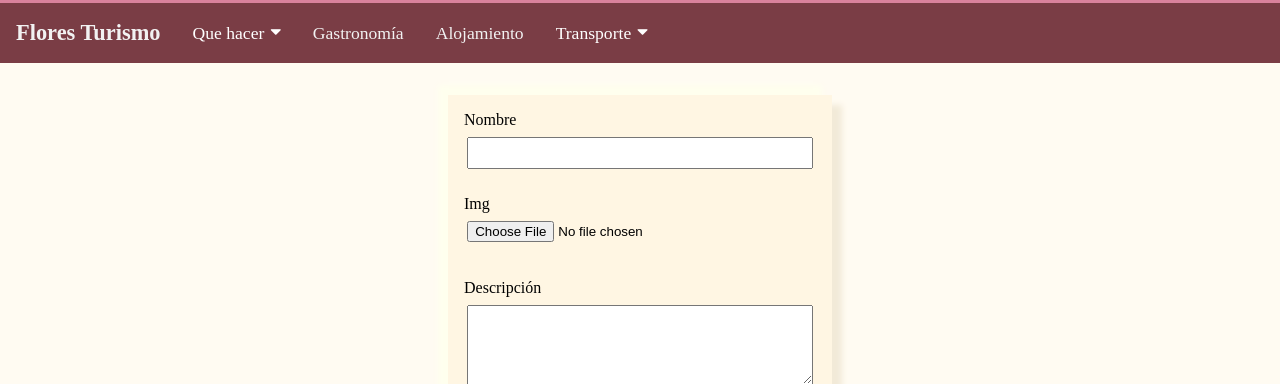
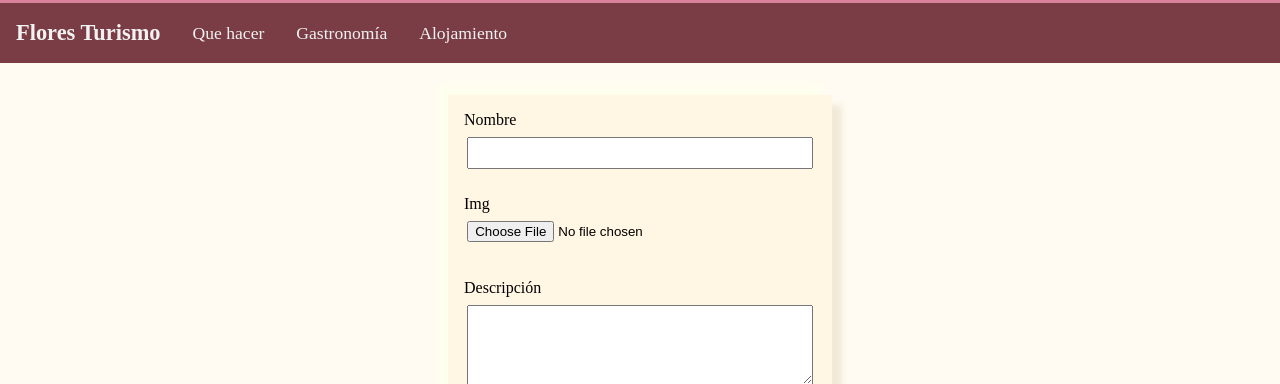
Before and after one commit to Lautron/Flores-Turismo, a Flask app: page /admin/products in a window 1280 px wide. Shown: the top 384 px of the page. Run offline with Flask 2, Linux system fonts and the light colour scheme; style sheets or scripts are compiled from the project's sources; some libraries are stand-ins or nearby versions.

Commit message:
Removed unused links from navbar

```diff
--- a/flores_digital/templates/layout.html
+++ b/flores_digital/templates/layout.html
@@ -25,27 +25,10 @@
     {% block navbar %}
     <nav class="navbar" id="mynavbar">
       <a href="/" class="brand">Flores Turismo</a>
-      <div class="dropdown">
-        <button class="dropbtn">Que hacer
-          <i class="fa fa-caret-down"></i>
-        </button>
-        <div class="dropdown-content">
-          <a href="/productos/atraccion">Atractivos</a>
-          <a href="/productos/actividad">Actividades</a>
-        </div>
-      </div>
-      <a href="/productos/gastronomia">Gastronomía</a>
-      <a href="/productos/alojamiento">Alojamiento</a>
-      <div class="dropdown">
-        <button class="dropbtn">Transporte
-          <i class="fa fa-caret-down"></i>
-        </button>
-        <div class="dropdown-content">
-          <a href="/productos/corta_distancia">Corta Distancia</a>
-          <a href="/productos/larga_distancia">Larga distancia</a>
-          <a href="/productos/alquileres">Alquileres</a>
-        </div>
-      </div>
+
+      <a href="/productos?ptype=atraccion">Que hacer</a>
+      <a href="/productos?ptype=gastronomia">Gastronomía</a>
+      <a href="/productos?ptype=alojamiento">Alojamiento</a>
       <a href="javascript:void(0);" class="icon" onclick="myFunction()">&#9776;</a>
     </nav>
     {% endblock %}
```
